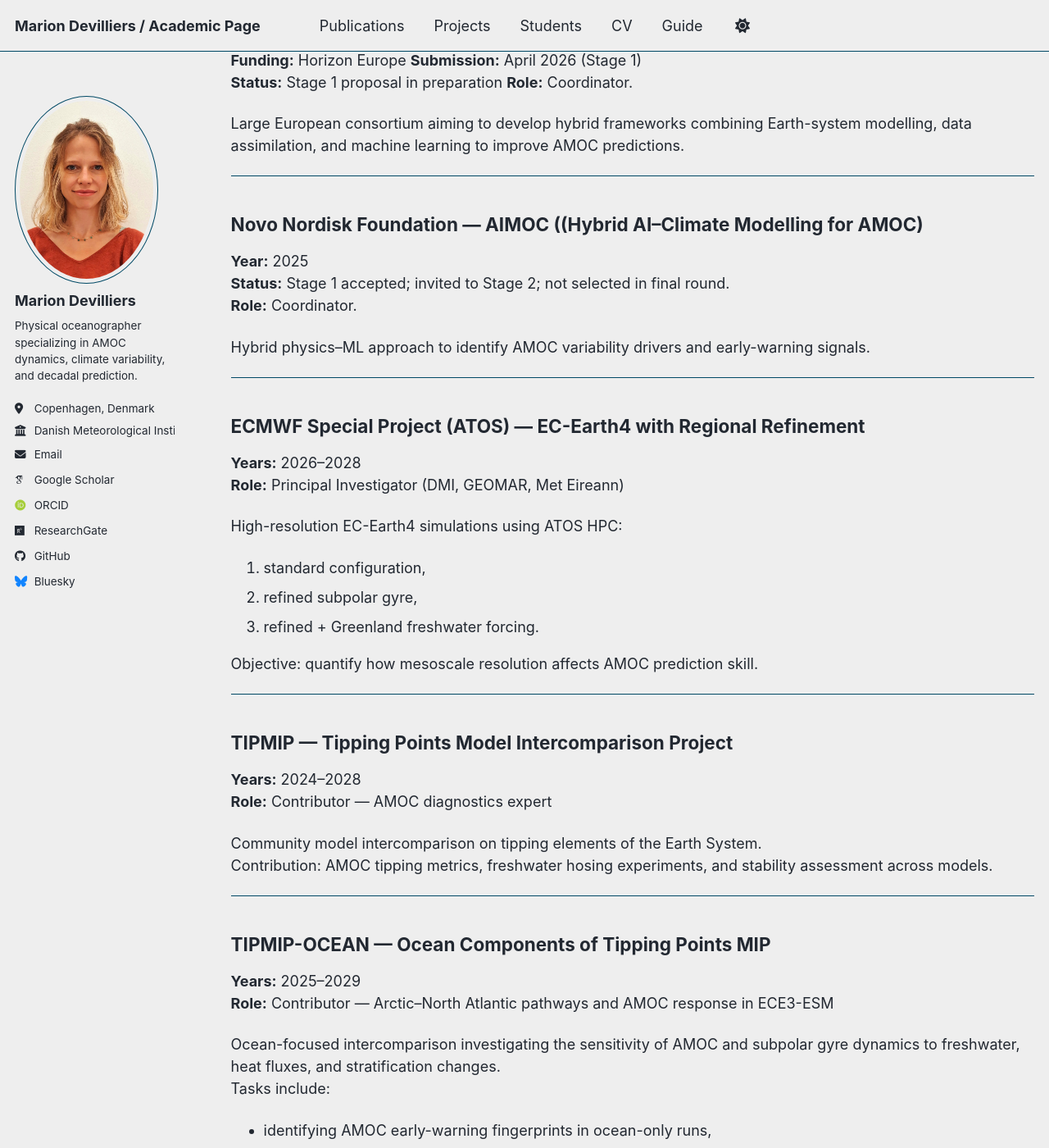
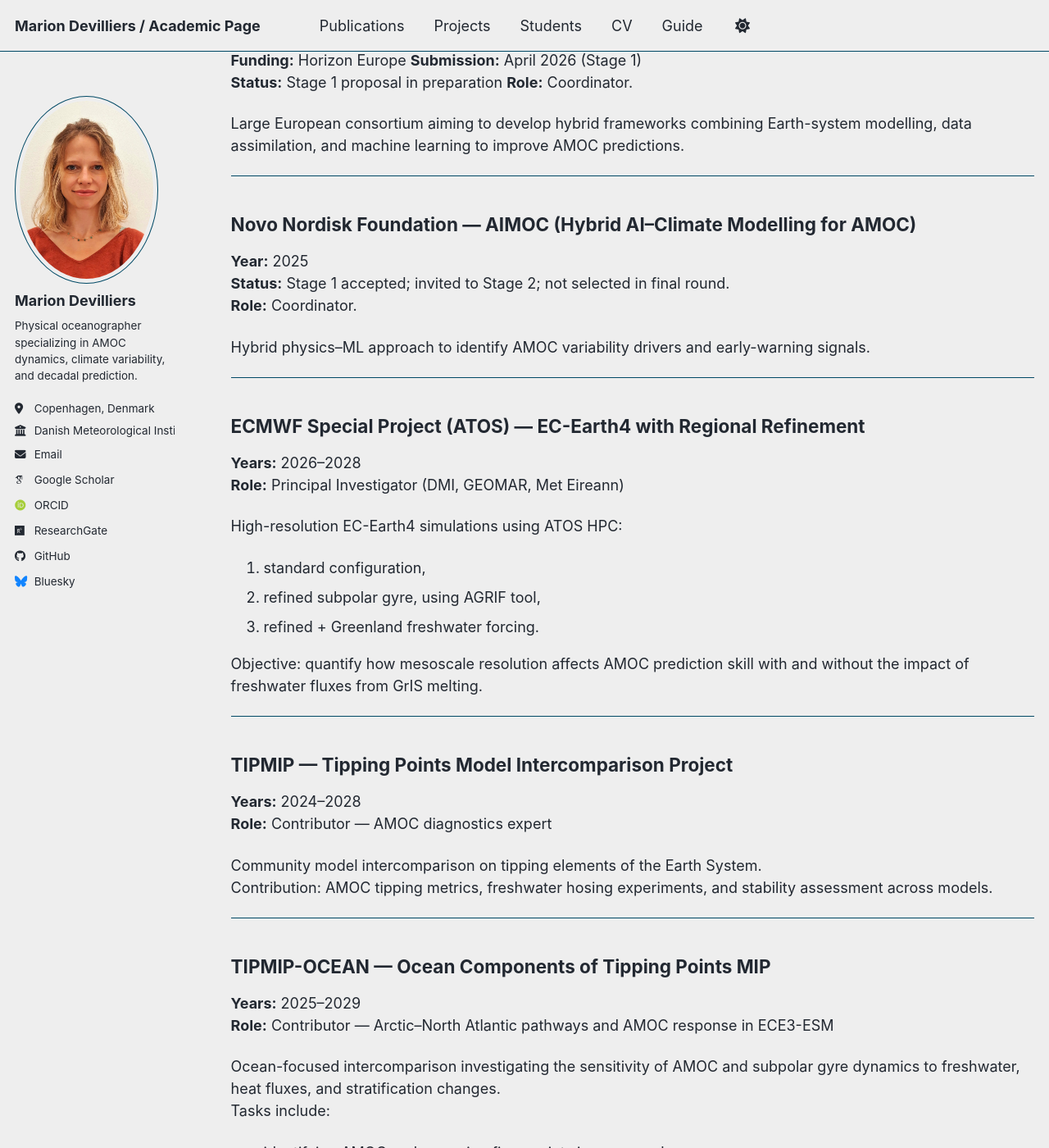
Before and after one commit to mariondevilliers/mariondevilliers.github.io, a Jekyll site: the page built from _projects/test-project.md, in a window 1280 px wide and 1400 px high, scrolled down 254 px. Shown: the whole window at 82% size. Built offline with Jekyll 4.4.1, drawn with Linux system fonts in a browser that asks for light colours; some web fonts are replaced; a script bundle is joined from its source files by our own code; library files that are not in the unit come from our copies; some of the changed text lies outside the part shown.

Commit message:
Update test-project.md

```diff
--- a/_projects/test-project.md
+++ b/_projects/test-project.md
@@ -20,7 +20,7 @@ Large European consortium aiming to develop hybrid frameworks combining Earth-sy
 
 ---
 
-## Novo Nordisk Foundation — AIMOC ((Hybrid AI–Climate Modelling for AMOC)
+## Novo Nordisk Foundation — AIMOC (Hybrid AI–Climate Modelling for AMOC)
 
 **Year:** 2025
 **Status:** Stage 1 accepted; invited to Stage 2; not selected in final round.
@@ -37,10 +37,10 @@ Hybrid physics–ML approach to identify AMOC variability drivers and early-warn
 
 High-resolution EC-Earth4 simulations using ATOS HPC:
 1. standard configuration,
-2. refined subpolar gyre,
+2. refined subpolar gyre,  using AGRIF tool,
 3. refined + Greenland freshwater forcing.
 
-Objective: quantify how mesoscale resolution affects AMOC prediction skill.
+Objective: quantify how mesoscale resolution affects AMOC prediction skill with and without the impact of freshwater fluxes from GrIS melting.
 
 ---
 
```
Also changed, not shown: other parts of _projects/test-project.md (+2 -2 lines).
